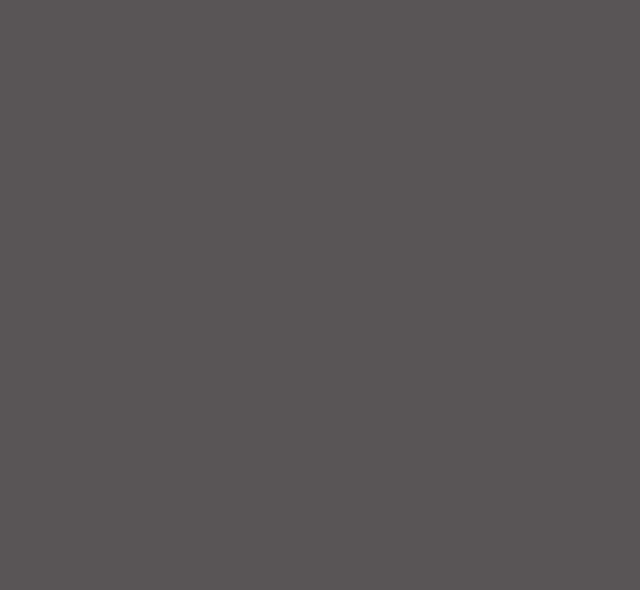
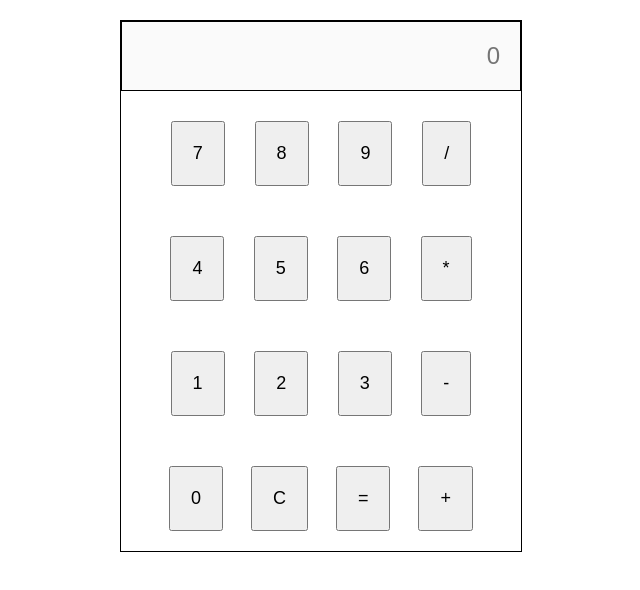
Before and after one commit to A-SHA256/calculator, a website: page index.html in a window 1280 px wide. Shown: the whole page, without its empty margins (319-959 px from the left). Drawn offline with Linux system fonts and the light colour scheme.

Commit message:
add css html and js files

```diff
--- /dev/null
+++ b/calculator.js
@@ -0,0 +1,66 @@
+const table = [
+  [7, 8, 9, '/'],
+  [4, 5, 6, '*'],
+  [1, 2, 3, '-'],
+  [0, 'C', '=', '+'],
+];
+
+// Var for stocking result of expression
+let result = '';
+
+// Creating parent container
+const mainDiv = document.createElement('div');
+mainDiv.classList.add('calculator');
+
+//Creating display for numbers
+const display = document.createElement('input');
+display.classList.add('display');
+mainDiv.append(display);
+display.disabled = true;
+display.setAttribute('placeholder', '0');
+
+//Adding child containers to main container - rows of calculator
+const container = table.forEach((row) => {
+  //console.log(row);
+
+  const line = document.createElement('div');
+  line.classList.add('row');
+  mainDiv.append(line);
+  console.log(line, 'line div');
+
+  //Adding buttons with numbers to row-containers
+  row.forEach((char) => {
+    //console.log(char);
+
+    let btnElement = document.createElement('button');
+    btnElement.innerText = `${char}`;
+
+    //btnElement.addEventListener('click');
+
+    // Adding event listener to the button
+    btnElement.addEventListener('click', (event) => {
+      if (event.target.innerText === '=') {
+        result = eval(display.value);
+
+        //console.log(result);
+
+        display.value = Number(result);
+      } else if (event.target.innerText === 'C') {
+        display.value = null;
+      } else {
+        display.value += btnElement.innerText;
+      }
+
+      return display.value;
+    });
+
+    //console.log(btnElement);
+    line.append(btnElement);
+  });
+});
+
+//console.log(mainDiv.innerHTML, 'main div');
+
+document.body.append(mainDiv);
+
+//console.log(line.innerHTML, 'line div');
--- /dev/null
+++ b/css/style.css
@@ -0,0 +1,29 @@
+.calculator {
+  display: grid;
+  grid-template-columns: 4, 1fr;
+  gap: 10px;
+  width: 400px;
+  margin: 20px auto;
+  border: 1px solid black;
+}
+
+.row {
+  grid-column: span 4;
+  padding: 20px;
+  text-align: right;
+  font-size: 24px;
+  display: flex;
+  justify-content: space-evenly;
+}
+
+.calculator .row button {
+  padding: 20px;
+  font-size: 18px;
+}
+.display {
+  grid-column: span 4;
+  padding: 20px;
+  text-align: right;
+  font-size: 24px;
+  border: 1px solid black;
+}
--- a/index.html
+++ b/index.html
@@ -2,12 +2,12 @@
 <html lang="en">
   <head>
     <meta charset="UTF-8" />
-        <meta http-equiv="X-UA-Compatible" content="IE=edge" />
     <meta name="viewport" content="width=device-width, initial-scale=1.0" />
-        <link rel="stylesheet" href="./css/index.css" />
-        <title>JS starter</title>
+    <title>Calculator</title>
+    <link rel="stylesheet" href="./css/style.css" />
   </head>
   <body>
-        <script src="./src/index.js"></script>
+    <!--<div class="calculator"></div>-->
+    <script src="./calculator.js"></script>
   </body>
 </html>
```
Lines whose indentation alone changed are shown as unchanged.
